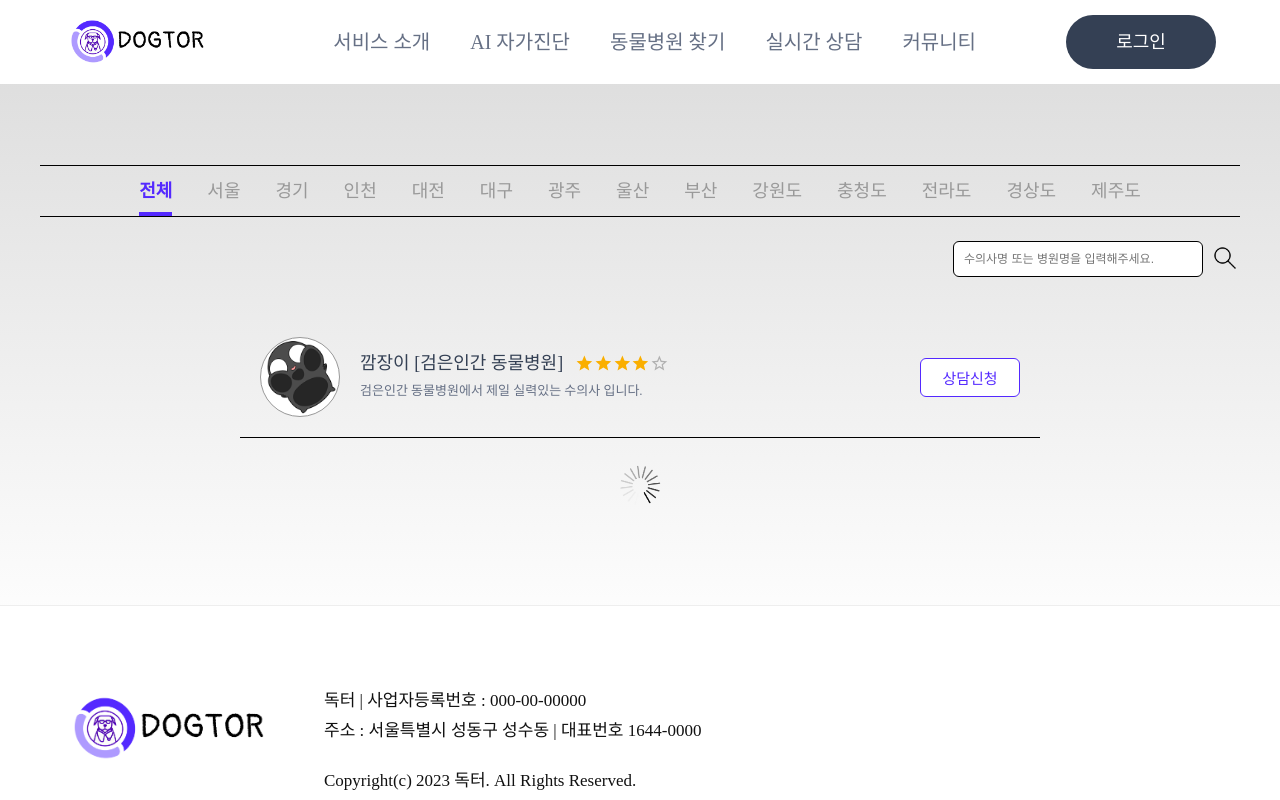
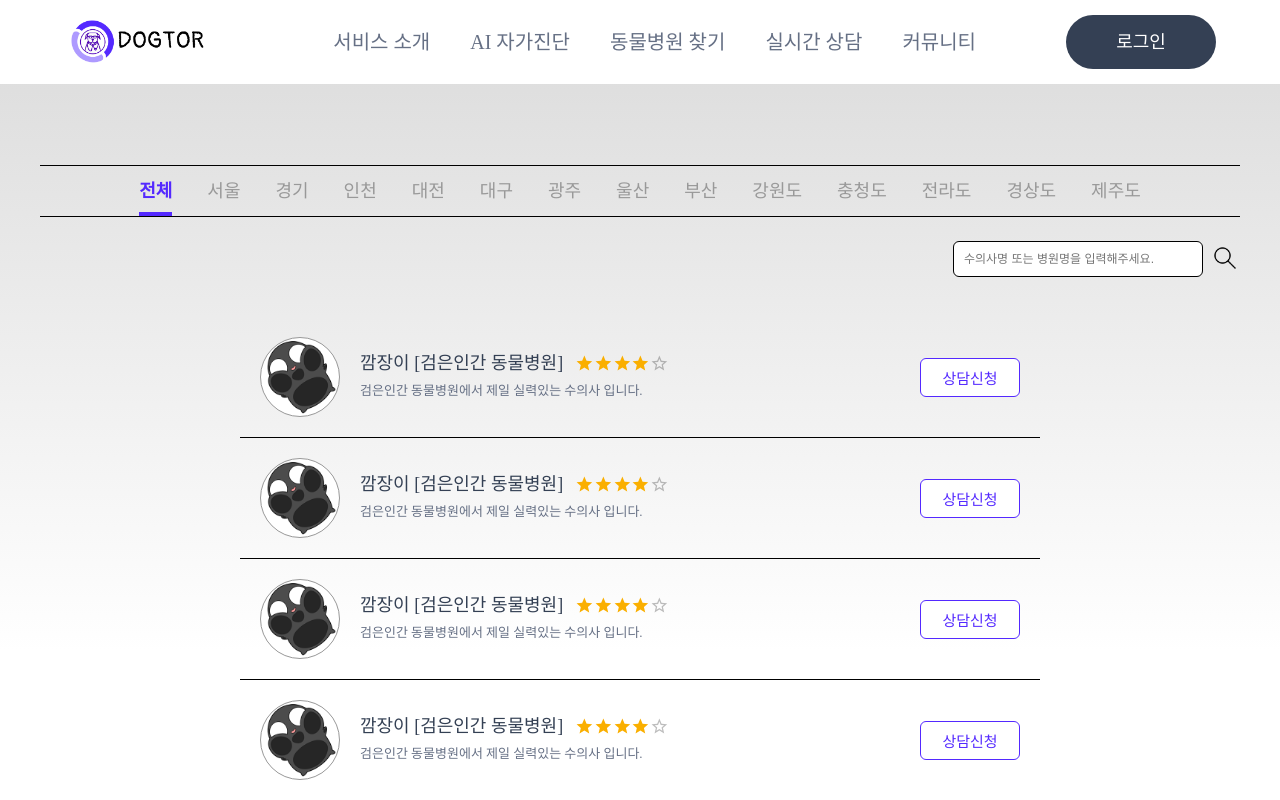
Before and after one commit to JeongTaekCho/-DOCTOR, a React (Vite) app: page /chats in a window 1280 px wide. Shown: the top 800 px of the page. Built offline with nearby package versions, Linux system fonts and the light colour scheme.

Commit message:
💄 Design:  마우스 오버 시 색상 변경

```diff
--- a/src/components/chats/ChatList/style.ts
+++ b/src/components/chats/ChatList/style.ts
@@ -5,6 +5,10 @@ import { RESPONSIVE } from '../../../styles/responsive';
 export const ChatList = styled.li`
   padding: 2rem;
   border-bottom: 1px solid #000;
+
+  &:hover {
+    background-color: #e7e7e7;
+  }
 `;
 
 export const ListBox = styled.div`
--- a/src/pages/Chats/index.tsx
+++ b/src/pages/Chats/index.tsx
@@ -45,6 +45,9 @@ const ChatsPage = () => {
         <S.ChatListContainer>
           <S.ChatLists>
             <ChatList userToken={userToken} />
+            <ChatList userToken={userToken} />
+            <ChatList userToken={userToken} />
+            <ChatList userToken={userToken} />
           </S.ChatLists>
         </S.ChatListContainer>
         <Loading />
--- a/src/pages/Chats/style.ts
+++ b/src/pages/Chats/style.ts
@@ -35,6 +35,12 @@ export const AreaList = styled.ul`
     font-weight: 400;
     color: #999;
     cursor: pointer;
+
+    &:hover {
+      font-weight: 600;
+      color: ${STYLE.mainColor};
+    }
+
     &.selected {
       font-weight: 600;
       color: ${STYLE.mainColor};
```
